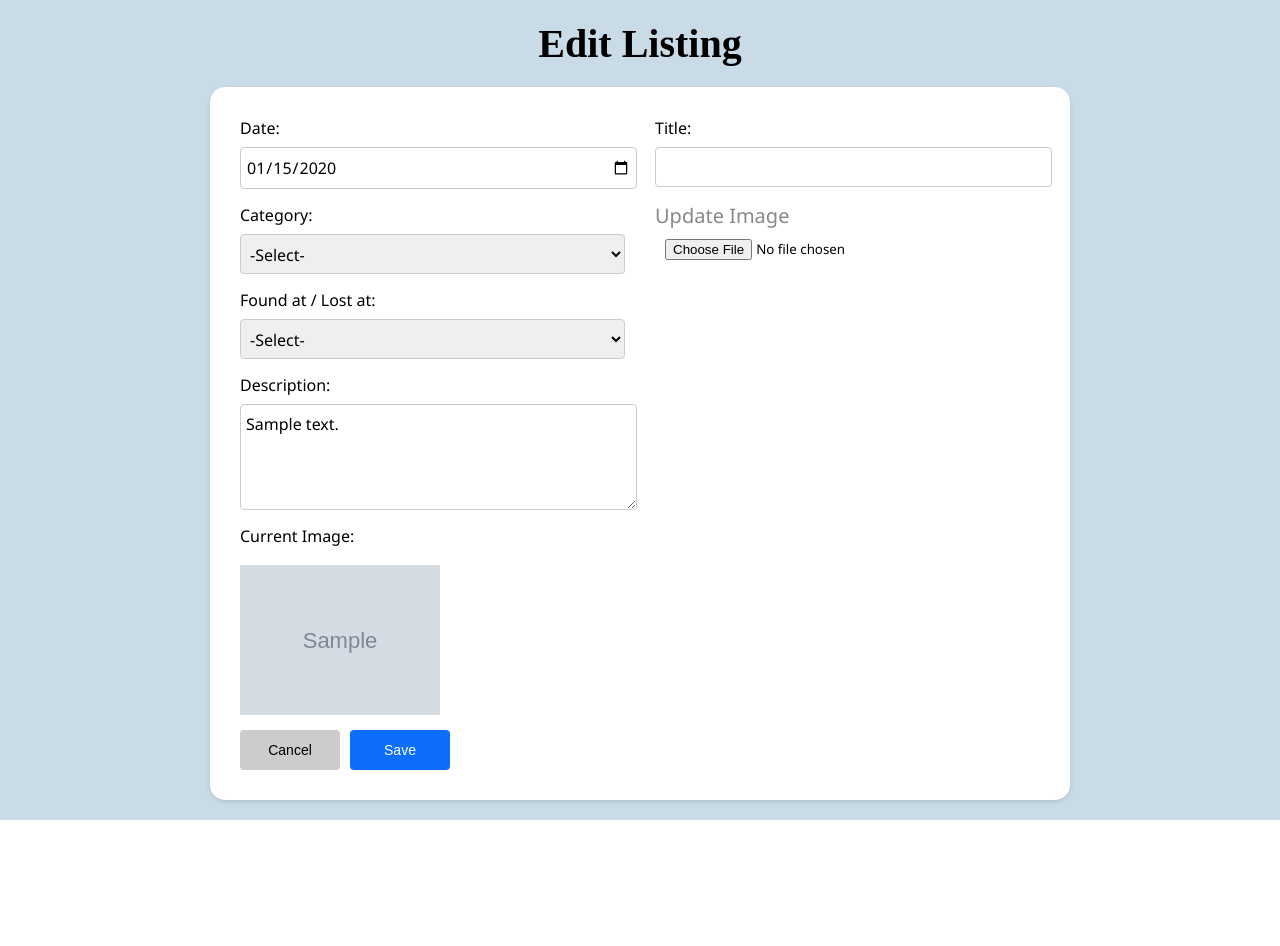
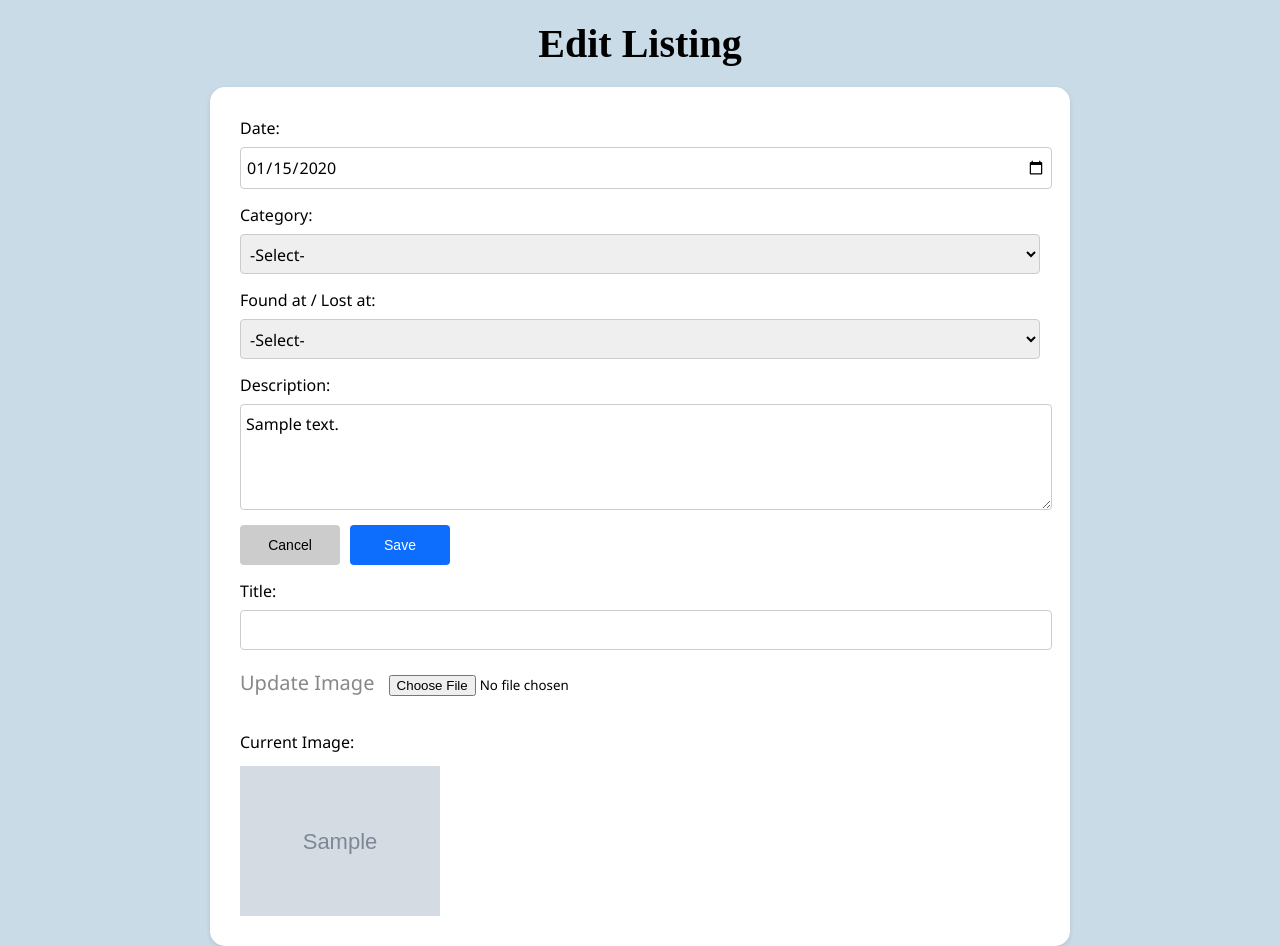
Before and after one commit to Juxnn02/LostAndFound, a Flask app: template templates/edit_listing.html in a window 1280 px wide. Before the commit the page ends 820 px from the top, so only its background shows below. Run offline with Flask 3, Linux system fonts and the light colour scheme; the template is opened without the code that fills it: values that come from a table or form of the project are taken from there, others are empty; tables that the repository leaves empty hold one stand-in row (values such as "Sample post"); grey boxes marked "Sample" are stand-in pictures.

Commit message:
Update edit_listing.html

```diff
--- a/templates/edit_listing.html
+++ b/templates/edit_listing.html
@@ -51,9 +51,6 @@
             </div>
 
           <div class="form-group">
-    <label>Current Image:</label>
-    <img id="image-preview" src="{{ post.image_url }}" style="max-width: 200px; display: block; margin-top:10px;">
-          </div>
             <div class="form-buttons">
                 <button type="button" class="btn-form btn-cancel-form" onclick="location.href='/my_listings'">Cancel</button>
                 <button type="submit" class="btn-form btn-save">Save</button>
@@ -71,6 +68,11 @@
                 <label class="image-upload-text">Update Image</label>
                 <input type="file" id="listing-image" accept="image/*" style="border: none;" title="Select image file">
             </div>
+            <div class="form-group" style="margin-top: 10px;">
+                <label>Current Image:</label>
+            <img id="image-preview" src="{{ post.image_url }}" style="max-width: 200px; display: block; margin-top: 5px;">
+            </div>
+          </div>
         </div>
     </form>
 
```
